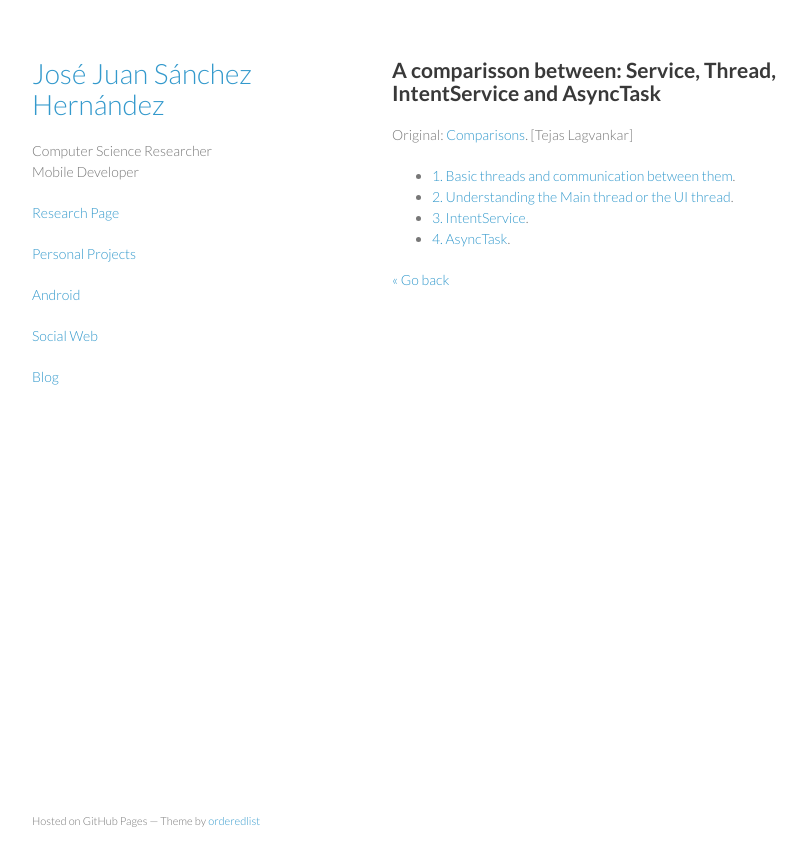
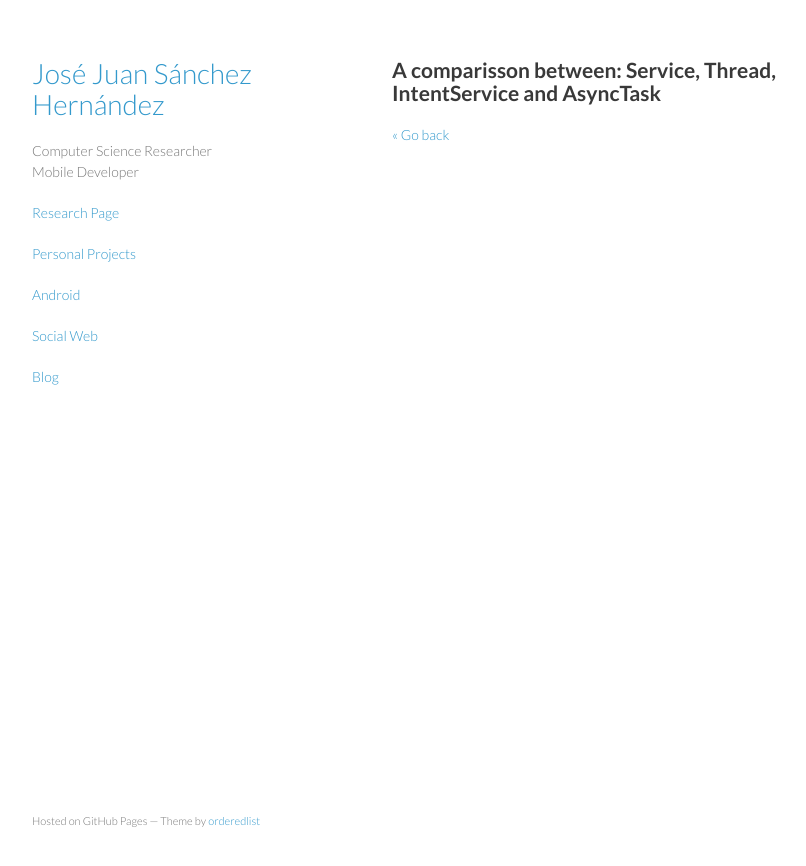
Before and after one commit to josejuansanchez/josejuansanchez.github.io, a Jekyll site: the page built from android/comparisson_between_service_thread_intentservice_asynctask.md, in a window 1280 px wide. Shown: the top 866 px of the page, without its empty margins (178-984 px from the left). Built offline with Jekyll 4.4.1, drawn with Linux system fonts in a browser that asks for light colours.

Commit message:
Update comparisson_between_service_thread_intentservice_asynctask.md

```diff
--- a/android/comparisson_between_service_thread_intentservice_asynctask.md
+++ b/android/comparisson_between_service_thread_intentservice_asynctask.md
@@ -5,11 +5,6 @@ title: Android
 
 ## A comparisson between: Service, Thread, IntentService and AsyncTask
 
-Original: [Comparisons](http://techtej.blogspot.com.es/2011/03/android-thread-constructspart-4.html). [Tejas Lagvankar]
 
-  * [1. Basic threads and communication between them](http://techtej.blogspot.com.es/2011/02/android-passing-data-between-main.html).
-  * [2. Understanding the Main thread or the UI thread](http://techtej.blogspot.com.es/2011/03/android-thread-constructspart-1-ui.html).
-  * [3. IntentService](http://techtej.blogspot.com.es/2011/03/android-thread-constructspart-2-intent.html).
-  * [4. AsyncTask](http://techtej.blogspot.com.es/2011/03/android-thread-constructs-part-3.html).
 
 [&laquo; Go back](./)
```
